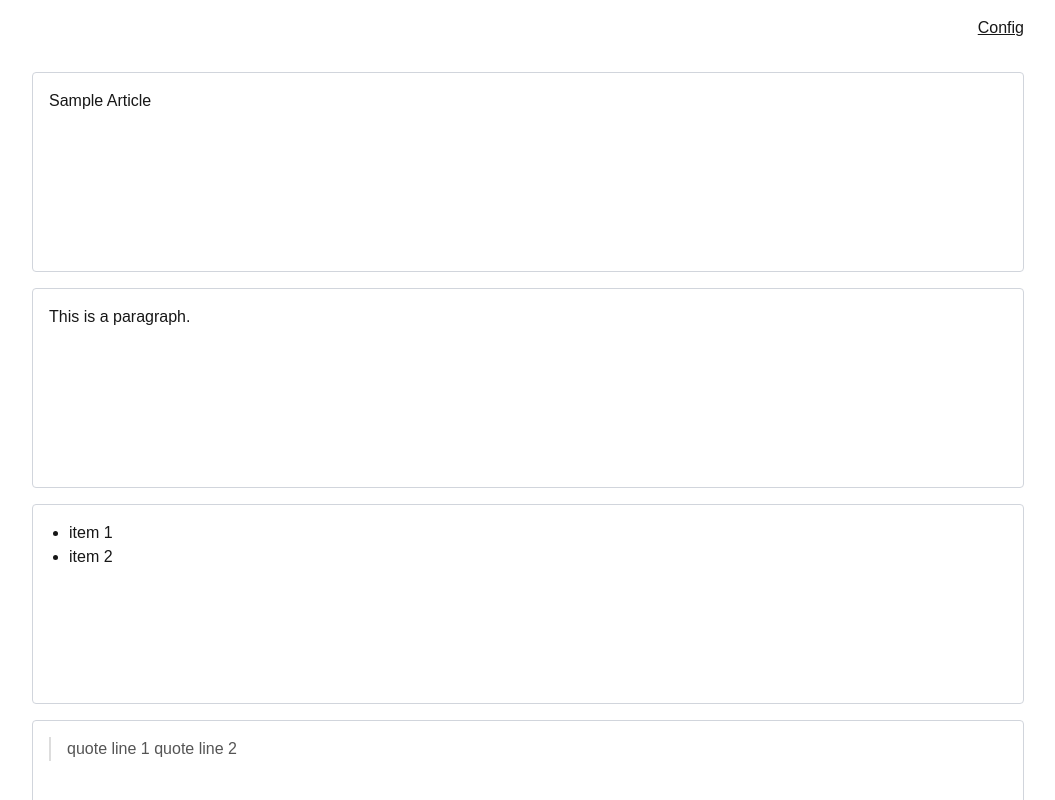
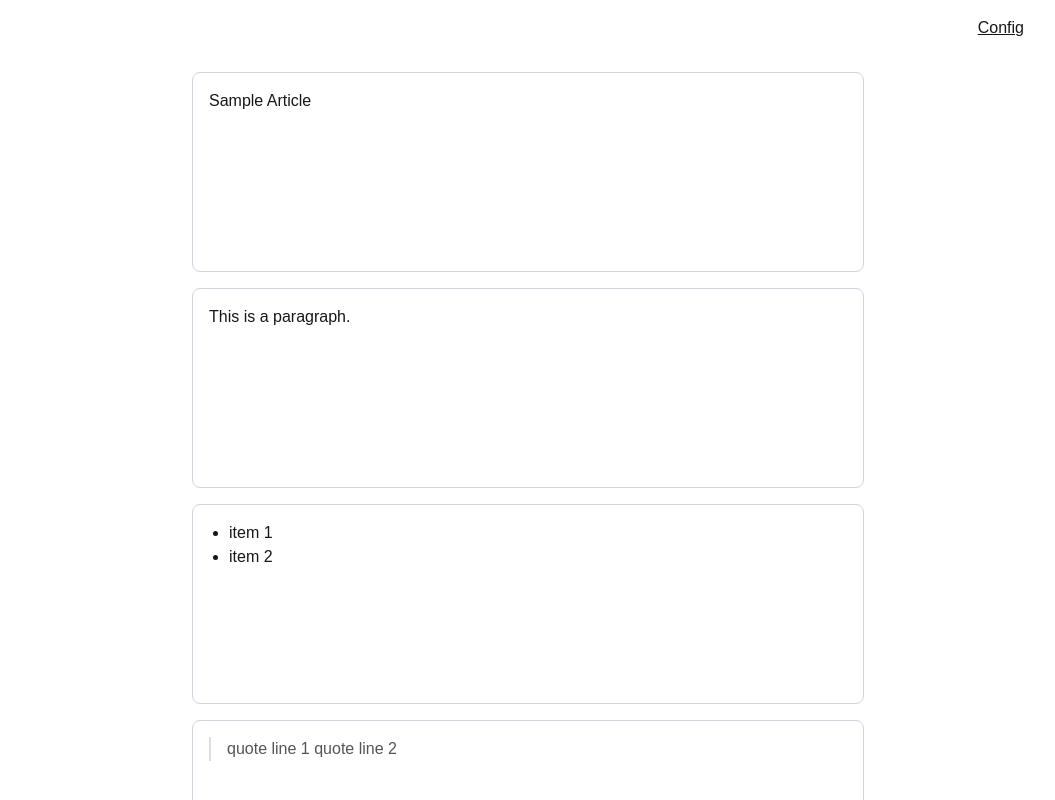
Before and after one commit to grigri201/document-copilot, a Next.js app: page / in a window 1280 px wide. Shown: the top 800 px of the page, without its empty margins (112-1167 px from the left). Built offline with nearby package versions, Linux system fonts and the light colour scheme.

Commit message:
style: adjust article width and border radius

```diff
--- a/src/app/config/page.tsx
+++ b/src/app/config/page.tsx
@@ -31,7 +31,7 @@ export default function ConfigPage() {
           <select
             value={provider}
             onChange={(e) => setProvider(e.target.value)}
-            className="border p-2 rounded"
+            className="border p-2 rounded-lg"
           >
             <option value="chatgpt">Use ChatGPT.com</option>
             <option value="openai">Use OpenAI API</option>
@@ -45,7 +45,7 @@ export default function ConfigPage() {
                 type="text"
                 value={apiKey}
                 onChange={(e) => setApiKey(e.target.value)}
-                className="border p-2 rounded"
+                className="border p-2 rounded-lg"
               />
             </label>
             <label className="flex flex-col gap-1">
@@ -54,7 +54,7 @@ export default function ConfigPage() {
                 type="text"
                 value={model}
                 onChange={(e) => setModel(e.target.value)}
-                className="border p-2 rounded"
+                className="border p-2 rounded-lg"
               />
             </label>
             <label className="flex flex-col gap-1">
@@ -63,12 +63,12 @@ export default function ConfigPage() {
                 type="text"
                 value={baseUrl}
                 onChange={(e) => setBaseUrl(e.target.value)}
-                className="border p-2 rounded"
+                className="border p-2 rounded-lg"
               />
             </label>
           </>
         )}
-        <button onClick={save} className="bg-blue-600 text-white rounded py-2">
+        <button onClick={save} className="bg-blue-600 text-white rounded-lg py-2">
           Save
         </button>
       </div>
--- a/src/app/page.tsx
+++ b/src/app/page.tsx
@@ -21,8 +21,10 @@ code block
 
 export default function Home() {
   return (
-    <div className="relative min-h-screen p-4">
-      <Article content={sample} />
+    <div className="relative min-h-screen p-4 flex justify-center">
+      <div className="w-full max-w-2xl">
+        <Article content={sample} />
+      </div>
     </div>
   );
 }
--- a/src/components/MarkdownSection.tsx
+++ b/src/components/MarkdownSection.tsx
@@ -53,15 +53,15 @@ export default function MarkdownSection({ content }: MarkdownSectionProps) {
         onDoubleClick={handleDoubleClick}
         onBlur={handleBlur}
         onInput={handleInput}
-        className="markdown border border-gray-300 rounded p-4 min-h-[200px] outline-none"
+        className="markdown border border-gray-300 rounded-lg p-4 min-h-[200px] outline-none"
         dangerouslySetInnerHTML={!isEditing ? { __html: marked.parse(text) } : undefined}
       >
         {isEditing ? text : undefined}
       </div>
       {isEditing && (
         <div className="absolute bottom-2 left-1/2 -translate-x-1/2 flex w-[80%] items-center">
-          <input type="text" className="flex-grow bg-transparent border rounded p-2" />
-          <button className="ml-2 bg-blue-600 text-white rounded px-4 py-2">Send</button>
+          <input type="text" className="flex-grow bg-transparent border rounded-lg p-2" />
+          <button className="ml-2 bg-blue-600 text-white rounded-lg px-4 py-2">Send</button>
         </div>
       )}
     </div>
```
